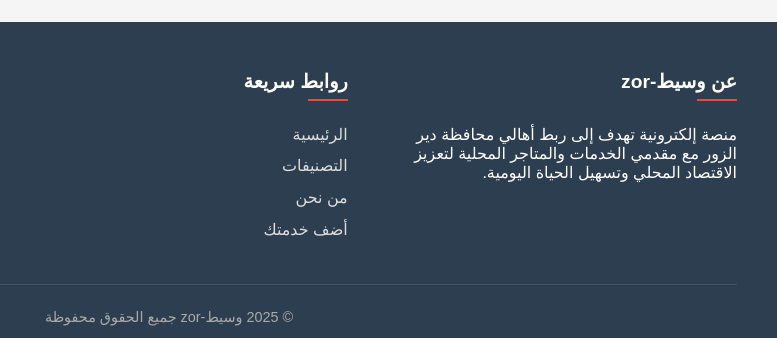
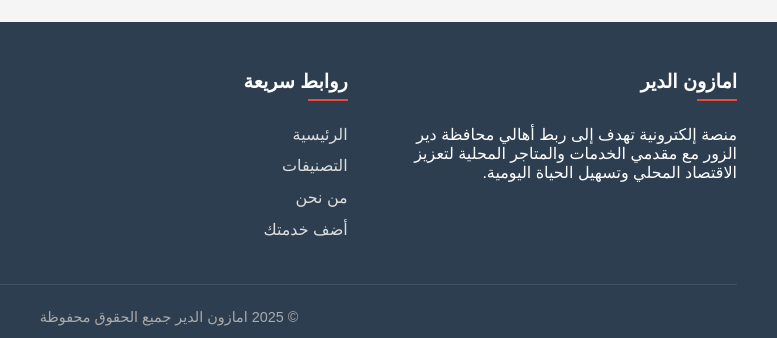
Before and after one commit to vvcbvx/--zor, a plain HTML site: page index.html in a window 1280 px wide. Shown: the part 1933-2271 px from the top of the page, 471-1248 px from the left. Drawn offline with Linux system fonts and the light colour scheme.

Commit message:
Update index.html

```diff
--- a/index.html
+++ b/index.html
@@ -4,10 +4,10 @@
     <meta name="google-site-verification" content="i-Nj2d9fHTvMDnW6vAeW3JAI0dzgE7q1ciH1MWDwS68" />
     <meta charset="UTF-8">
     <meta name="viewport" content="width=device-width, initial-scale=1.0">
-    <title> وسيط-zor </title>
+    <title>امازون الدير </title>
     <link rel="stylesheet" href="https://cdnjs.cloudflare.com/ajax/libs/font-awesome/6.4.0/css/all.min.css">
     <link rel="stylesheet" href="style.css">
-    <link type="imag-png" rel="icon" href="phote/icon.jpg">
+    <link type="imag-jpg" rel="icon" href="phote/icon.jpg">
 
 </head>
 <body>
@@ -181,7 +181,7 @@
                 </div>
                 <div class="about-text">
                     <h3>عبد المجيد غنام ال عبد</h3>
-                    <p>مرحباً بكم في موقع "وسيط-zor"، أنا عبد المجيد غنام ال عبد، مبتكر هذا الموقع الذي يهدف إلى تسهيل حياة الناس في محافظة دير الزور وريفها.</p>
+                    <p>مرحباً بكم في موقع "امازون الدير"، أنا عبد المجيد غنام ال عبد، مبتكر هذا الموقع الذي يهدف إلى تسهيل حياة الناس في محافظة دير الزور وريفها.</p>
                     <p>قمنا بإنشاء هذا التطبيق لمساعدة السكان في الوصول إلى الخدمات المحلية بشكل أسرع وأسهل، حيث يمكنك العثور على جميع الخدمات التي تحتاجها في مكان واحد.</p>
                     <p>نهدف إلى دعم الاقتصاد المحلي وتمكين أصحاب الحرف والخدمات من عرض ما يقدمونه بسهولة ويسر.</p>
                     <p>نحن نعمل باستمرار على تطوير الموقع وإضافة المزيد من الميزات لخدمتكم بشكل أفضل.</p>
@@ -313,7 +313,7 @@
             <div class="footer-grid">
                 <!-- عمود 1 -->
                 <div class="footer-col">
-                    <h3>عن وسيط-zor</h3>
+                    <h3>امازون الدير</h3>
                     <p>منصة إلكترونية تهدف إلى ربط أهالي محافظة دير الزور مع مقدمي الخدمات والمتاجر المحلية لتعزيز الاقتصاد المحلي وتسهيل الحياة اليومية.</p>
                 </div>
 
@@ -346,7 +346,7 @@
             </div>
 
             <div class="copyright">
-                <p>&copy; 2025 وسيط-zor جميع الحقوق محفوظة</p>
+                <p>&copy; 2025 امازون الدير جميع الحقوق محفوظة</p>
             </div>
         </div>
     </footer>
```
